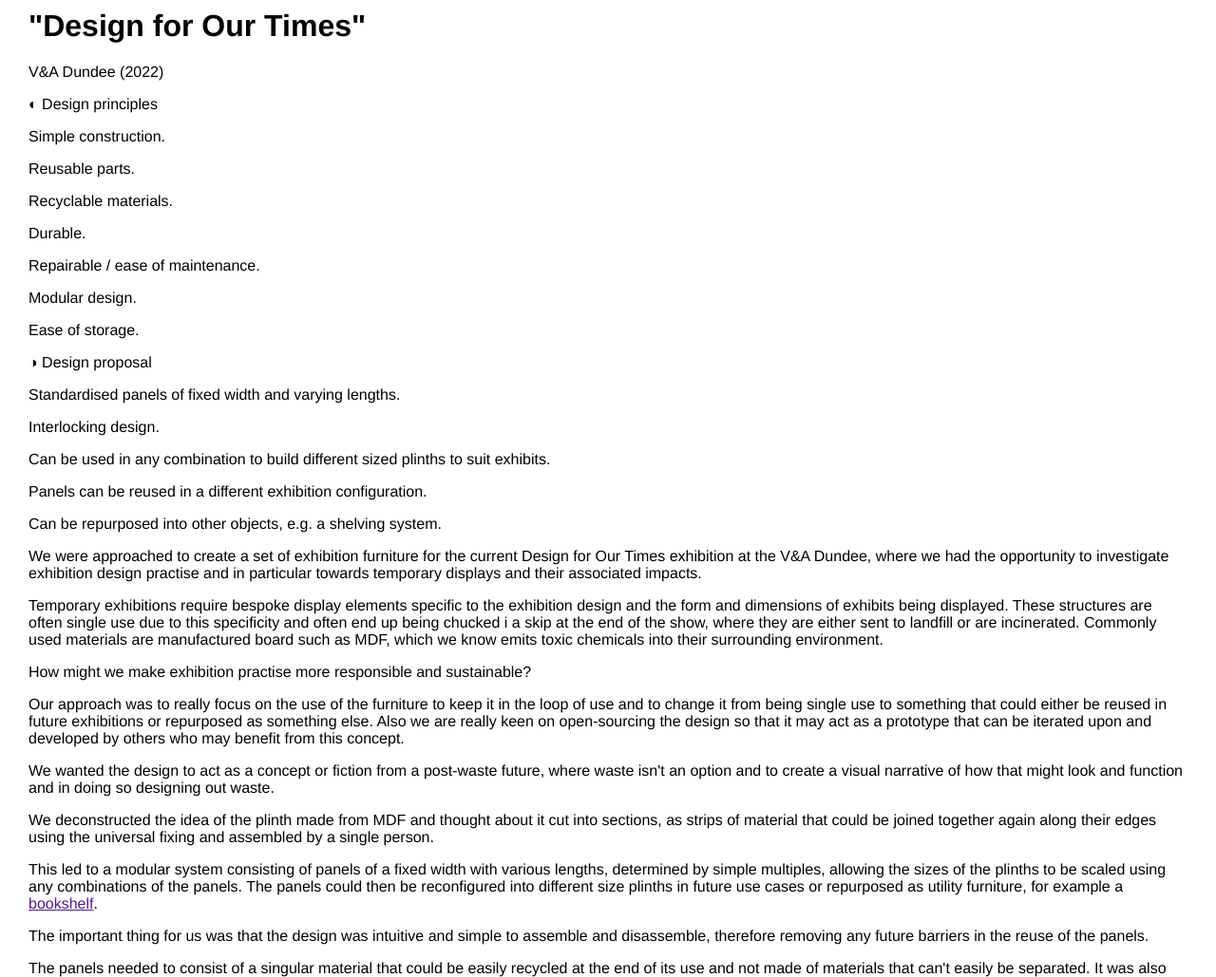
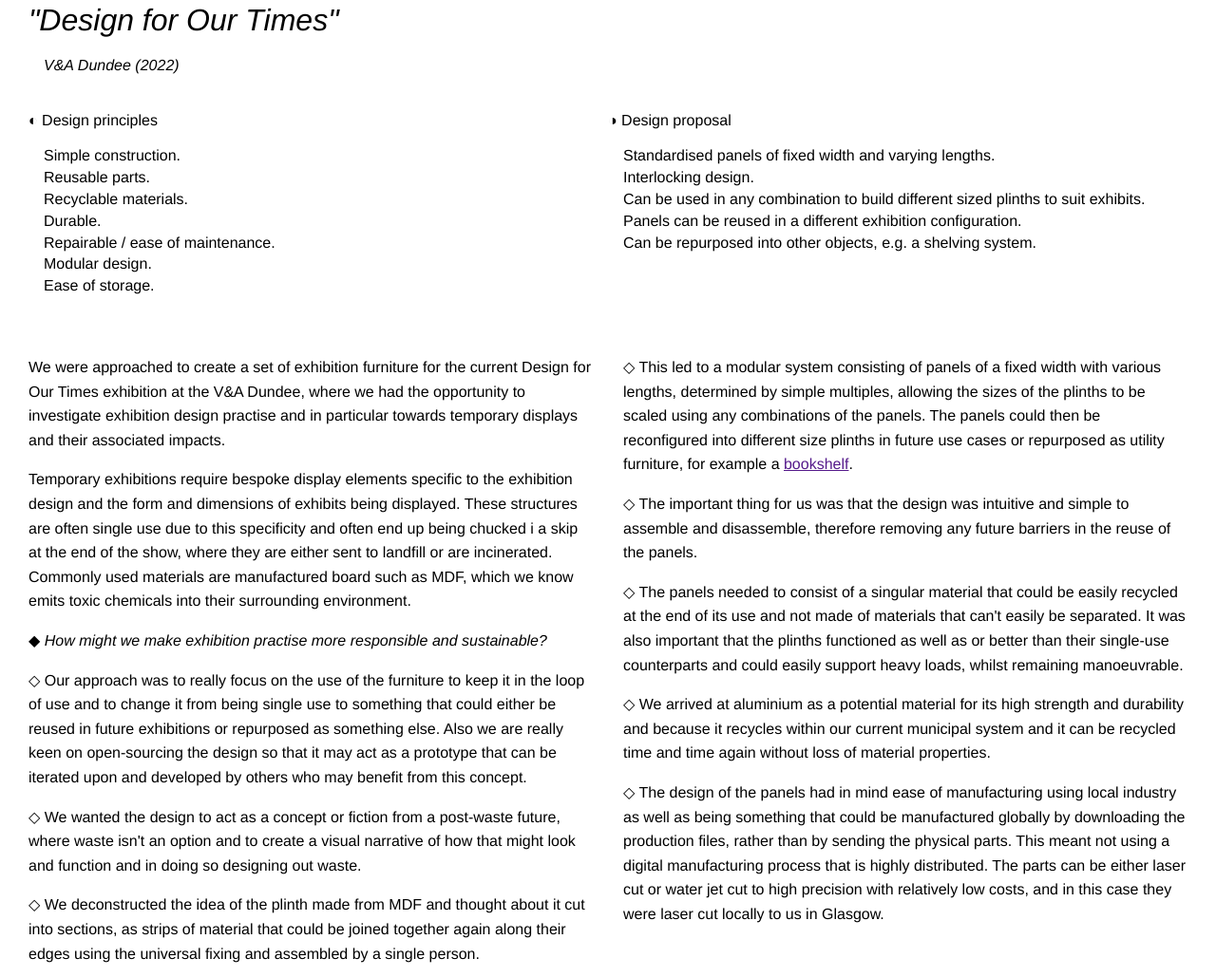
Before and after one commit to future-practical/future-practical.github.io, an Eleventy site: page project_1.md in a window 1280 px wide. Shown: the part 898-1927 px from the top of the page at 95% size. Built offline with nearby package versions, Linux system fonts and the light colour scheme; Eleventy itself is replaced by a stand-in of ours; files that its build step writes are made by us from their sources.

Commit message:
add project text content formatting

```diff
--- a/_includes/base.njk
+++ b/_includes/base.njk
@@ -10,7 +10,7 @@
 		<div id="logo">
 			<a href="/"><h1>FUTURE PRACTICAL</h1></a>
 		</div>
-		<div>
+		<div id="links">
 			<a href="/projects/design-for-our-times/"><h3>Projects</h3></a>
 			<a href="/contact/"><h3>Contact</h3></a>
 		</div>
--- a/_includes/project.njk
+++ b/_includes/project.njk
@@ -5,35 +5,35 @@ type: project
 
 <img class="main-img"src="{{ main_image_path }}" alt="">
 
-<h1 class="My(0.5em) Fs(i)">"{{ title }}"</h1>
+<h1 class="title">"{{ title }}"</h1>
 
-<p class="Fs(i) Mstart(1em) Mb(1em)">{{ client }} ({{ year }})</p>
+<p class="client-year">{{ client }} ({{ year }})</p>
 
 <div class="project-synopsis D(f)">
-	<div class="Miw(50%)">
-		<p class="Mb(1em)">◐ Design principles</p>
-		<div class="Pstart(1em)">
+	<div class="container">
+		<p class="heading">◐ Design principles</p>
+		<ul>
 			{% for item in principles %}
-				<p> {{ item }}</p>
+				<li> {{ item }}</li>
 			{% endfor %}
-		</div>
+		</ul>
 	</div>
-	<div class="Miw(50%) Mstart(1em)">
-		<p class="Mb(1em)">◑ Design proposal</p>
-		<div class="Pstart(1em)">
+	<div class="container">
+		<p class="heading">◑ Design proposal</p>
+		<ul>
 			{% for item in proposal %}
-				<p> {{ item }}</p>
+				<li> {{ item }}</li>
 			{% endfor %}
-		</div>
+		</ul>
 	</div>
 </div>
 
-<div id="text-content" class="My(2em) D(f)">
+<div class="text-content">
 	{{ content | safe }}
 </div>
 
 <script>
-	let textContent = document.getElementById("text-content");
+	let textContent = document.getElementsByClassName("text-content")[0];
 	let contentLength = textContent.children.length
 	let columnOne = document.createElement("div");
 	let columnTwo = document.createElement("div");
--- a/project_1.md
+++ b/project_1.md
@@ -33,35 +33,46 @@ landfill or are incinerated. Commonly used materials are manufactured board
 such as MDF, which we know emits toxic chemicals into their surrounding
 environment.
 
-How might we make exhibition practise more responsible and sustainable?
+◆ *How might we make exhibition practise more responsible and sustainable?*
 
-Our approach was to really focus on the use of the furniture to keep it in the
+◇ Our approach was to really focus on the use of the furniture to keep it in the
 loop of use and to change it from being single use to something that could
 either be reused in future exhibitions or repurposed as something else. Also we
 are really keen on open-sourcing the design so that it may act as a prototype
 that can be iterated upon and developed by others who may benefit from this
 concept.
 
-We wanted the design to act as a concept or fiction from a post-waste future,
+◇ We wanted the design to act as a concept or fiction from a post-waste future,
 where waste isn't an option and to create a visual narrative of how that might
 look and function and in doing so designing out waste.
 
-We deconstructed the idea of the plinth made from MDF and thought about it cut
+◇ We deconstructed the idea of the plinth made from MDF and thought about it cut
 into sections, as strips of material that could be joined together again along
 their edges using the universal fixing and assembled by a single person.
 
-This led to a modular system consisting of panels of a fixed width with various
+◇ This led to a modular system consisting of panels of a fixed width with various
 lengths, determined by simple multiples, allowing the sizes of the plinths to
 be scaled using any combinations of the panels. The panels could then be
 reconfigured into different size plinths in future use cases or repurposed as
 utility furniture, for example a [bookshelf]().
 
-The important thing for us was that the design was intuitive and simple to
+◇ The important thing for us was that the design was intuitive and simple to
 assemble and disassemble, therefore removing any future barriers in the reuse
 of the panels.
 
-The panels needed to consist of a singular material that could be easily
+◇ The panels needed to consist of a singular material that could be easily
 recycled at the end of its use and not made of materials that can't easily be
 separated. It was also important that the plinths functioned as well as or
 better than their single-use counterparts and could easily support heavy loads,
 whilst remaining manoeuvrable.
+
+◇ We arrived at aluminium as a potential material for its high strength and
+durability and because it recycles within our current municipal system and it
+can be recycled time and time again without loss of material properties.
+
+◇ The design of the panels had in mind ease of manufacturing using local industry
+as well as being something that could be manufactured globally by downloading
+the production files, rather than by sending the physical parts. This meant not
+using a digital manufacturing process that is highly distributed. The parts can
+be either laser cut or water jet cut to high precision with relatively low
+costs, and in this case they were laser cut locally to us in Glasgow.
--- a/sass/_project.scss
+++ b/sass/_project.scss
@@ -1,3 +1,61 @@
 .main-img {
 	width: 100%;
 }
+
+.title {
+	margin: 0.5em 0;
+	font-style: italic;
+	font-weight: 100;
+}
+
+.client-year {
+	font-style: italic;
+	padding-left: 1em;
+}
+
+.project-synopsis {
+	display: flex;
+	flex-direction: column;
+	@include md {
+		flex-direction: row;
+	}
+	.container {
+		@include md {
+			width: 50%;
+		}
+		.heading {
+			margin-bottom: 1em;
+		}
+		ul {
+			padding-left: 1em;
+			list-style: none;
+			li {
+				margin: 0.3em 0;
+			}
+		}
+	}
+}
+
+.text-content {
+	display: flex;
+	@include xs {
+		flex-direction: column;
+	}
+	@include md {
+		flex-direction: row;
+	}
+	margin: 2em 0;
+	div {
+		@include md {
+			width: 50%;
+		}
+	}
+	div:first-child {
+		padding-right: 1em;
+	}
+	div:last-child {
+		@include md {
+			padding-left: 1em;
+		}
+	}
+}
--- a/sass/styles.scss
+++ b/sass/styles.scss
@@ -18,7 +18,16 @@
 
 body {
 	font-family: Helvetica, sans-serif;
-	margin: 0 30px;
+	margin: 1em;
+	@include md {
+		margin: 20px;
+	}
+	@include lg {
+		margin: 0 30px;
+	}
+	p {
+		line-height: 1.6;
+	}
 }
 
 nav {
@@ -28,7 +37,7 @@ nav {
 	display: flex;
 	justify-content: space-between;
 	align-items: center;
-	:last-child {
+	#links {
 		display: flex;
 		:first-child {
 			margin-left: 1em;
```
Also changed, not shown: 4 other files.
